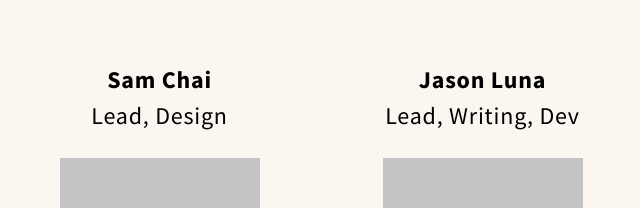
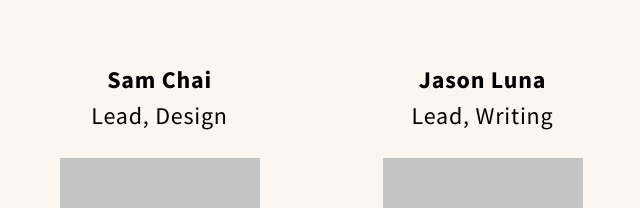
Before and after one commit to jasonmatthewluna/alongtheway, a plain HTML site: page scenes/about.html in a window 1280 px wide. Shown: the part 960-1168 px from the top of the page, without its empty margins (319-959 px from the left). Drawn offline with Linux system fonts and the light colour scheme; files whose address does not match are found by name.

Commit message:
Update about.html

```diff
--- a/scenes/about.html
+++ b/scenes/about.html
@@ -77,7 +77,7 @@
                 <div class="item">
                     <div class="container about_text">
                         <p class="about_team"><span style="font-weight: bold;" >Jason Luna</span></p>
-                        <p style="padding-bottom:24px;">Lead, Writing, Dev</p>
+                        <p style="padding-bottom:24px;">Lead, Writing</p>
                         <object type="image/svg+xml" data="../resources/team_square.svg">Your browser does not support SVG.</object>
                     </div>
                 </div>
```
